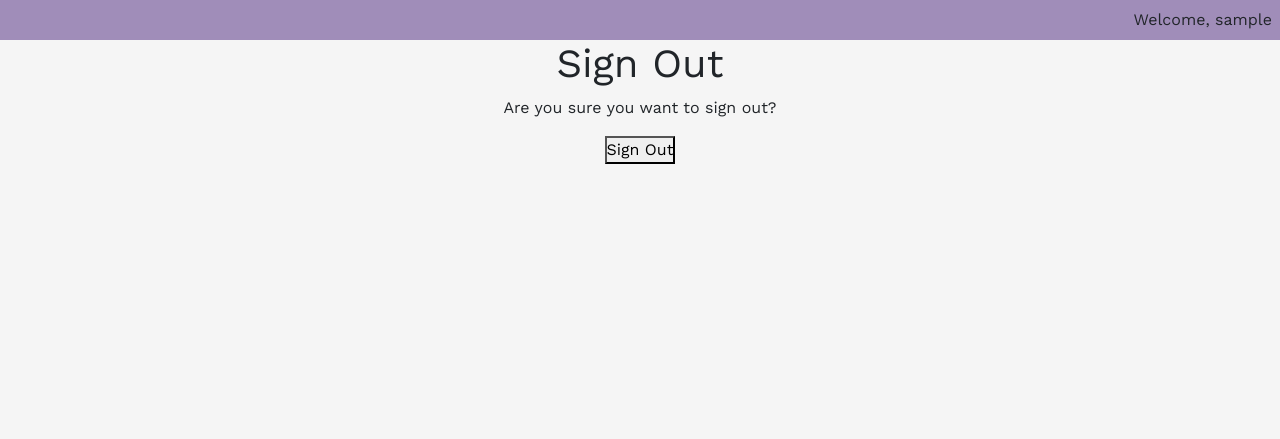
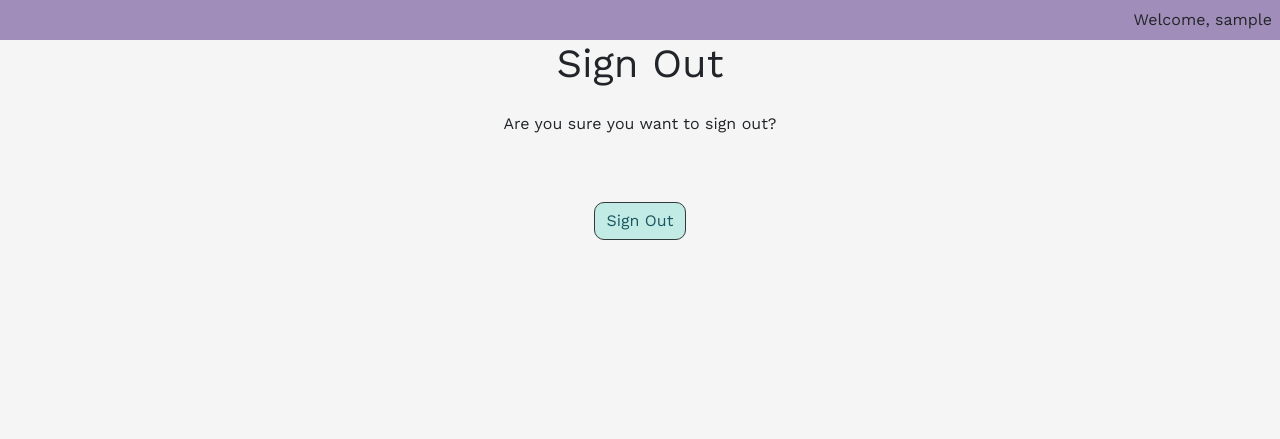
Before and after one commit to petra66orii/timeless-travel, a Django app: page /accounts/logout/ in a window 1280 px wide. Shown: the part 56-495 px from the top of the page. Run offline with Django 4.2, Linux system fonts and the light colour scheme; the visitor is signed in with stand-in values (Sample User, id 1); some web fonts are replaced.

Commit message:
Style logout page

```diff
--- a/templates/account/logout.html
+++ b/templates/account/logout.html
@@ -5,7 +5,7 @@
 {% block head_title %}{% trans "Sign Out" %}{% endblock head_title %}
 
 {% block content %}
-<h1>{% trans "Sign Out" %}</h1>
+<h1 class="mb-4">{% trans "Sign Out" %}</h1>
 
 <p>{% trans 'Are you sure you want to sign out?' %}</p>
 
@@ -14,7 +14,7 @@
   {% if redirect_field_value %}
   <input type="hidden" name="{{ redirect_field_name }}" value="{{ redirect_field_value }}"/>
   {% endif %}
-  <button type="submit">{% trans 'Sign Out' %}</button>
+  <button class="btn" type="submit">{% trans 'Sign Out' %}</button>
 </form>
 
 
```
